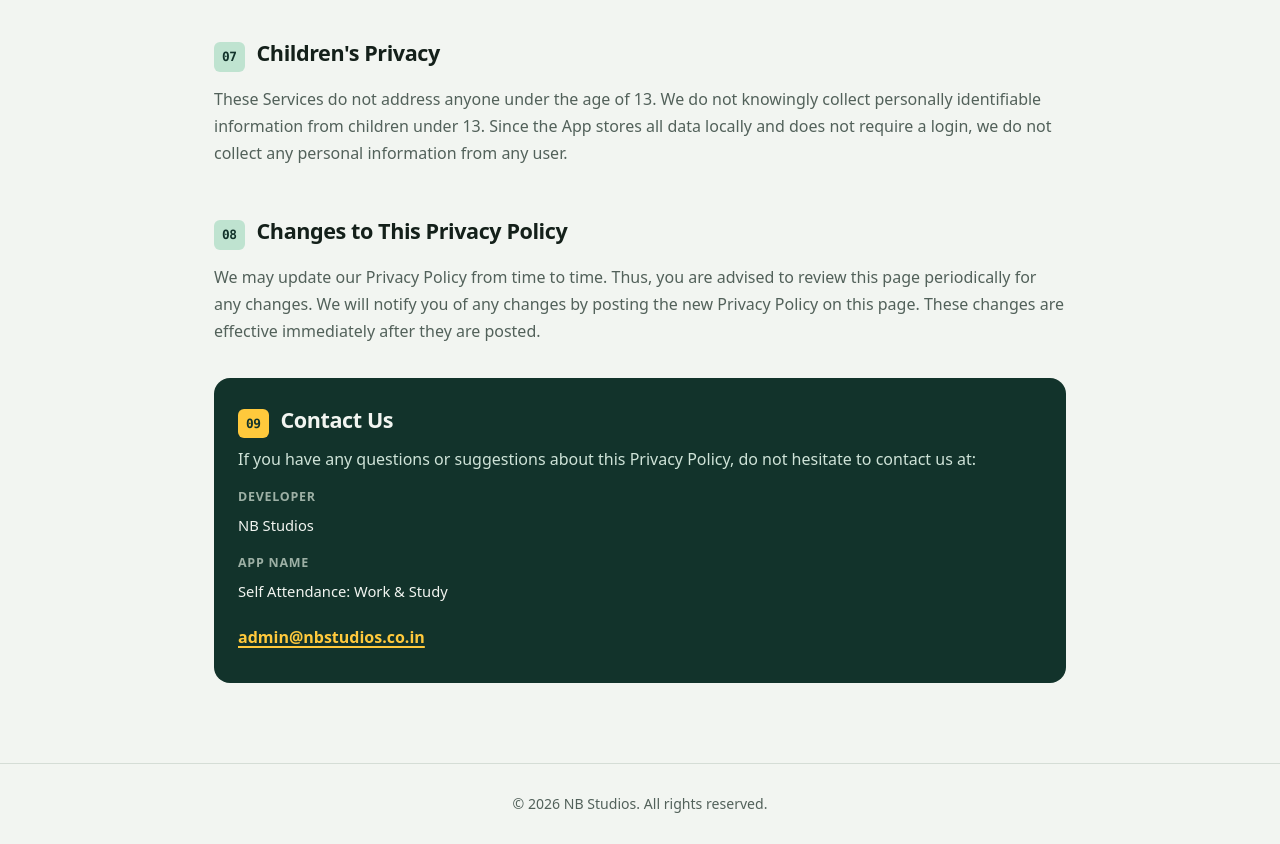
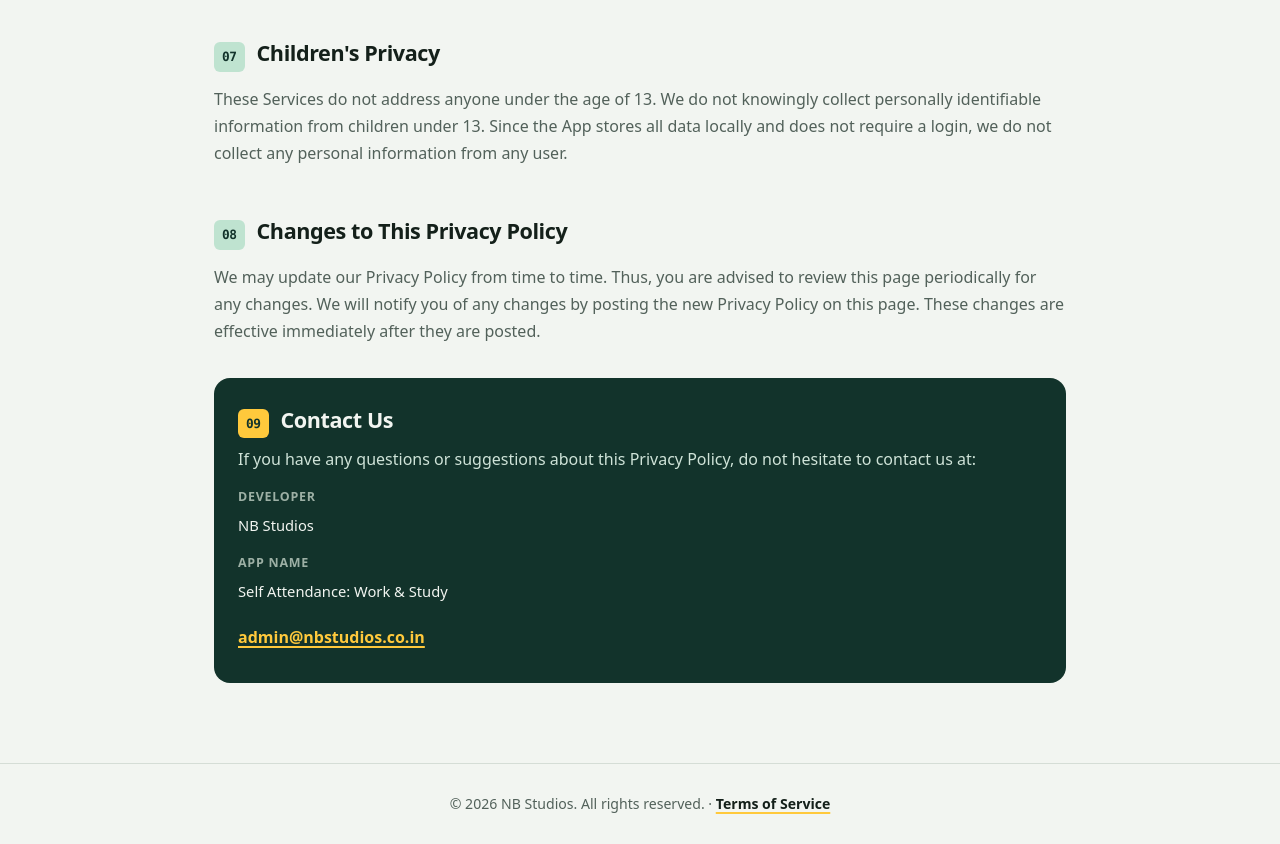
Before and after one commit to neerajbhatt428/NBstudios, a plain HTML site: page privacy-selfattendance.html in a window 1280 px wide. Shown: the part 2547-3391 px from the top of the page. Drawn offline with Linux system fonts and the light colour scheme.

Commit message:
Update privacy-selfattendance.html

```diff
--- a/privacy-selfattendance.html
+++ b/privacy-selfattendance.html
@@ -226,7 +226,10 @@ footer{border-top:1px solid var(--line);padding:28px 0;text-align:center;font-si
 </div>
 
 <footer>
-  <div class="wrap">&copy; <span id="y">2026</span> NB Studios. All rights reserved.</div>
+  <div class="wrap">
+    &copy; <span id="y">2026</span> NB Studios. All rights reserved. &middot;
+    <a href="terms-selfattendance.html" style="font-weight: 600;">Terms of Service</a>
+  </div>
 </footer>
 <script>document.getElementById('y').textContent=new Date().getFullYear()</script>
 </body>
```
